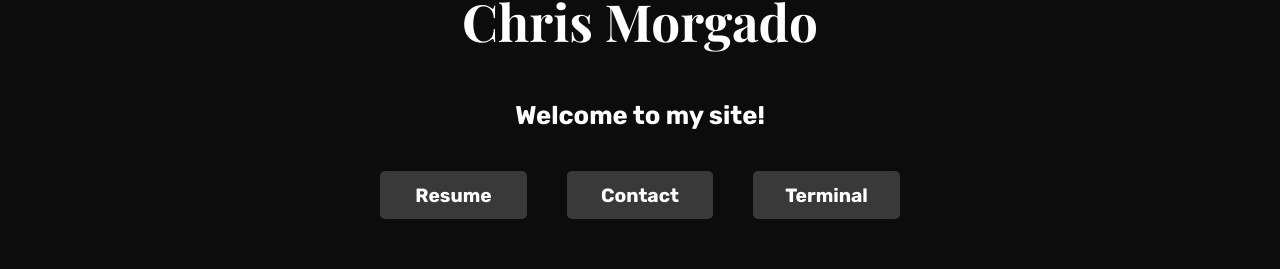
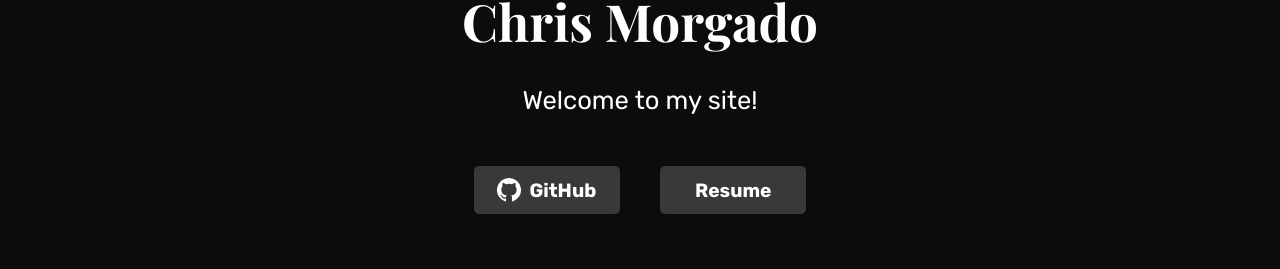
Before and after one commit to chris-morgado/the-website, a Next.js app in the folder next/: page / in a window 1280 px wide. Shown: the part 215-484 px from the top of the page. Built offline with nearby package versions, Linux system fonts and the light colour scheme; a web font is replaced by a local one.

Commit message:
Github SVG

```diff
--- a/next/app/page.tsx
+++ b/next/app/page.tsx
@@ -5,6 +5,7 @@ import NavItem from '../components/nav/navitem';
 import { ProjectScrollCard } from './projects/ProjectCards';
 import { projects } from './projects/Projects';
 import Contact from '../components/common/Contact';
+import { GitHubLink } from '../components/common/GithubContact';
 
 const Home: React.FC = () => {
     return (
@@ -20,9 +21,8 @@ const Home: React.FC = () => {
                             Welcome to my site!
                         </h3>
                         <div className="sub-nav-bar">
+                            <GitHubLink link="https://github.com/chris-morgado"></GitHubLink>
                             <NavItem key={`Resume`} navItem={{name: "Resume", link: "/resume"}}></NavItem>
-                            <NavItem key={`Contact`} navItem={{name: "Contact", link: "/contact"}}></NavItem>
-                            <NavItem key={`Terminal`} navItem={{name: "Terminal", link: "/terminal"}}></NavItem>
                         </div>
                     </div>
                     <div style={{flex: '1'}}></div>
--- a/next/app/projects/thewebsite/page.tsx
+++ b/next/app/projects/thewebsite/page.tsx
@@ -1,7 +1,6 @@
 import React from 'react';
 import '../../../styles/globals.css';
 import MainNavBar from "../../../components/nav/navbars";
-import Links from '../../../components/common/Links';
 
 const TheWebsite: React.FC = () => {
     return (
@@ -10,7 +9,6 @@ const TheWebsite: React.FC = () => {
             <div className="inner-page">
                 <div className="project-page-container">
                     <h1>THE WEBSITE.</h1>
-                    <Links></Links>
 
                     <h2>Overview:</h2>
                     <p>Welcome to my personal website! Here, you'll find a showcase of some of the projects that I'm most proud of. Whether you're here to explore potential collaborations, to gain insights into specific technologies, or just to see what I've been up to, I hope you find something that inspires you.</p>
--- /dev/null
+++ b/next/components/common/GithubContact.tsx
@@ -0,0 +1,26 @@
+export const GitHubLink: React.FC<{ link: string }> = ({ link }) => (
+    <a
+        href={link}
+        target="_blank"
+        rel="noopener noreferrer"
+        className="nav-item group flex items-center gap-2"
+    >
+        <svg
+            xmlns="http://www.w3.org/2000/svg"
+            width="24"
+            height="24"
+            viewBox="0 0 64 64"
+            aria-labelledby="title"
+            aria-describedby="desc"
+            role="img"
+            className="mr-2 transition-transform duration-200 group-hover:scale-110"
+        >
+            <path data-name="layer2"
+            d="M32 0a32.021 32.021 0 0 0-10.1 62.4c1.6.3 2.2-.7 2.2-1.5v-6c-8.9 1.9-10.8-3.8-10.8-3.8-1.5-3.7-3.6-4.7-3.6-4.7-2.9-2 .2-1.9.2-1.9 3.2.2 4.9 3.3 4.9 3.3 2.9 4.9 7.5 3.5 9.3 2.7a6.93 6.93 0 0 1 2-4.3c-7.1-.8-14.6-3.6-14.6-15.8a12.27 12.27 0 0 1 3.3-8.6 11.965 11.965 0 0 1 .3-8.5s2.7-.9 8.8 3.3a30.873 30.873 0 0 1 8-1.1 30.292 30.292 0 0 1 8 1.1c6.1-4.1 8.8-3.3 8.8-3.3a11.965 11.965 0 0 1 .3 8.5 12.1 12.1 0 0 1 3.3 8.6c0 12.3-7.5 15-14.6 15.8a7.746 7.746 0 0 1 2.2 5.9v8.8c0 .9.6 1.8 2.2 1.5A32.021 32.021 0 0 0 32 0z"
+            fill="#ffffffff"></path>
+            <path data-name="layer1" d="M12.1 45.9c-.1.2-.3.2-.5.1s-.4-.3-.3-.5.3-.2.6-.1c.2.2.3.4.2.5zm1.3 1.5a.589.589 0 0 1-.8-.8.631.631 0 0 1 .7.1.494.494 0 0 1 .1.7zm1.3 1.8a.585.585 0 0 1-.7-.3.6.6 0 0 1 0-.8.585.585 0 0 1 .7.3c.2.3.2.7 0 .8zm1.7 1.8c-.2.2-.5.1-.8-.1-.3-.3-.4-.6-.2-.8a.619.619 0 0 1 .8.1.554.554 0 0 1 .2.8zm2.4 1c-.1.3-.4.4-.8.3s-.6-.4-.5-.7.4-.4.8-.3c.3.2.6.5.5.7zm2.6.2c0 .3-.3.5-.7.5s-.7-.2-.7-.5.3-.5.7-.5c.4.1.7.3.7.5zm2.4-.4q0 .45-.6.6a.691.691 0 0 1-.8-.3q0-.45.6-.6c.5-.1.8.1.8.3z"
+            fill="#ffffffff"></path>
+        </svg>
+        {"\u00A0\u00A0"}GitHub
+    </a>
+);
--- a/next/styles/globals.css
+++ b/next/styles/globals.css
@@ -31,6 +31,7 @@ html, body {
     margin-bottom: 0 auto;
     margin-left: 0 auto;
     margin-right: 0 auto;
+
 
     width: 100%;
     justify-content: center;
@@ -168,16 +169,16 @@ html, body {
     font-weight: 700;
     font-size: 3.2em;
     margin-top: 25px;
-    margin-bottom: 45px;
+    margin-bottom: 30px;
     width: 100%;
     font-family: "Playfair Display", serif;
     text-align: center;
 }
 .header > h3 {
-    font-weight: 600;
+    font-weight: 400;
     font-size: 1.6em;
     margin-top: 0px;
-    margin-bottom: 45px;
+    margin-bottom: 55px;
     width: 100%;
     text-align: center;
 }
```
Also changed, not shown: next/components/common/Links.tsx (deleted, +0 -8 lines).
